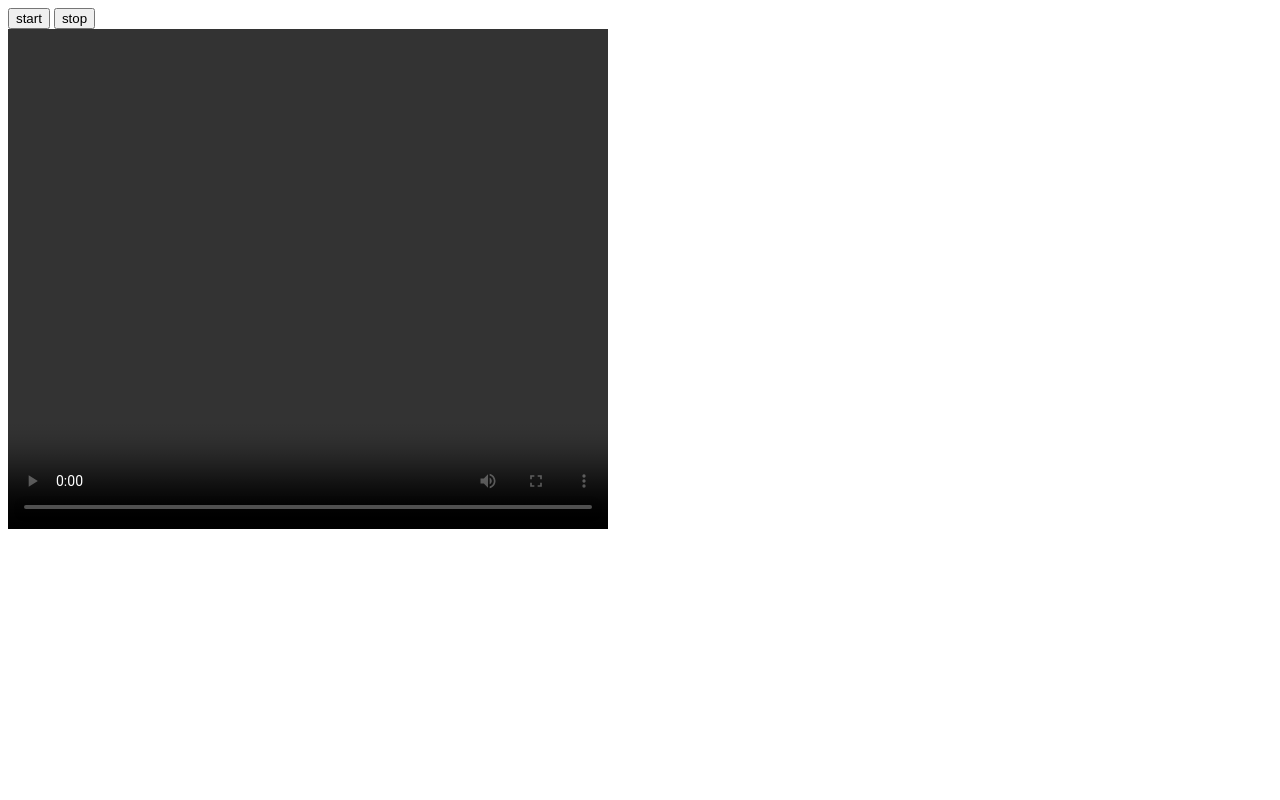
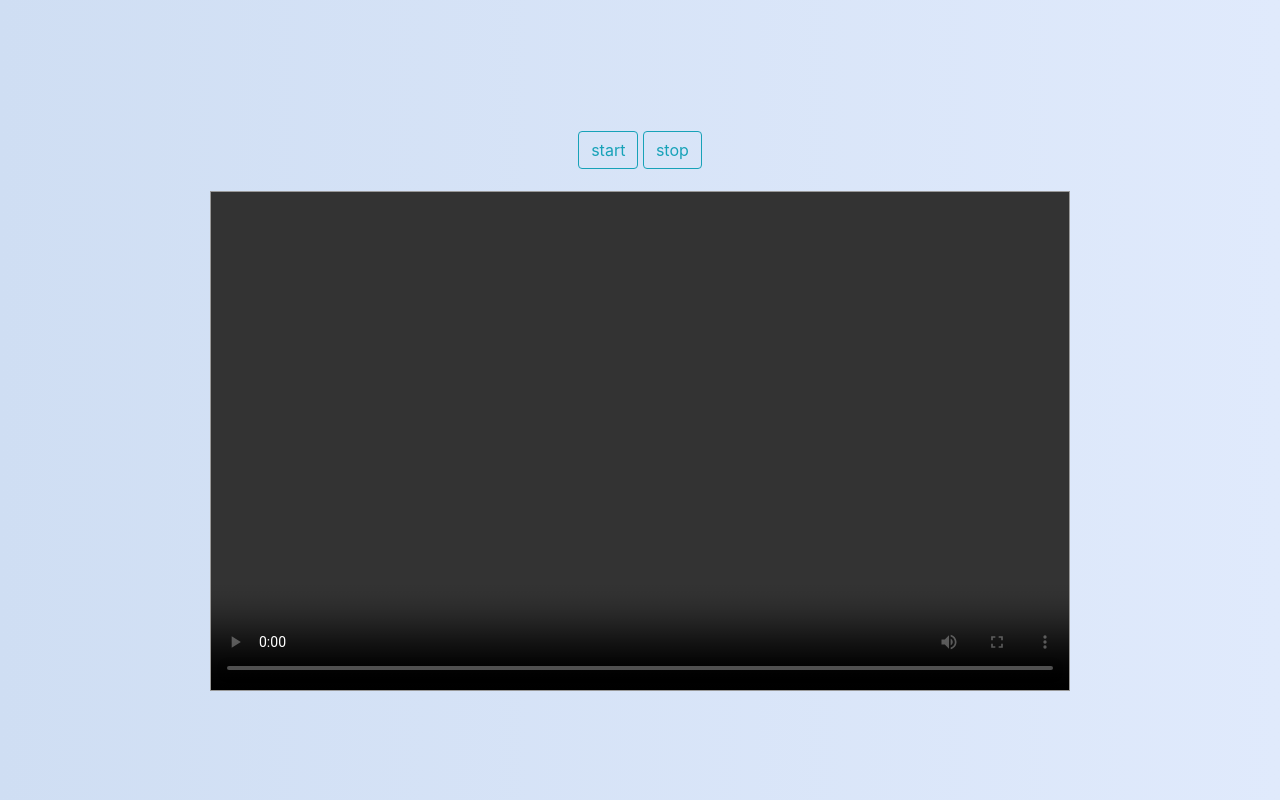
Before and after one commit to Ninad-Patil/ScreenRecorder, a plain HTML site: page index.html in a window 1280 px wide. Drawn offline with nearby package versions, Linux system fonts and the light colour scheme.

Commit message:
updated css

```diff
--- a/index.html
+++ b/index.html
@@ -4,14 +4,16 @@
     <meta charset="UTF-8">
     <meta http-equiv="X-UA-Compatible" content="IE=edge">
     <meta name="viewport" content="width=device-width, initial-scale=1.0">
+    <link rel="stylesheet" href="https://maxcdn.bootstrapcdn.com/bootstrap/4.0.0/css/bootstrap.min.css" integrity="sha384-Gn5384xqQ1aoWXA+058RXPxPg6fy4IWvTNh0E263XmFcJlSAwiGgFAW/dAiS6JXm" crossorigin="anonymous">
+    <link rel="stylesheet" href="style.css">
     <title>Document</title>
 </head>
 <body>
 
-    <div><button id="start">start</button>
-         <button id="stop">stop</button>
+    <div><button class="btn btn-outline-info" id="start">start</button>
+         <button class="btn btn-outline-info" id="stop">stop</button>
     </div>
-    <video id="video" width="600px" height="500px" autoplay controls></video>
+    <video id="video" width="500px" height="500px" autoplay controls></video>
     <script src="app.js"></script>
 
 </body>
--- a/style.css
+++ b/style.css
@@ -3,3 +3,18 @@
     width: 98%;
     max-width: 860px;
   }
+body{
+  background: #E0EAFC;  /* fallback for old browsers */
+  background: -webkit-linear-gradient(to right, #CFDEF3, #E0EAFC);  /* Chrome 10-25, Safari 5.1-6 */
+  background: linear-gradient(to right, #CFDEF3, #E0EAFC); /* W3C, IE 10+/ Edge, Firefox 16+, Chrome 26+, Opera 12+, Safari 7+ */
+
+height: 100vh;
+display: flex;
+justify-content: center;
+align-items: center;
+flex-direction: column;
+
+}
+div{
+  padding: 22px;
+}
```
